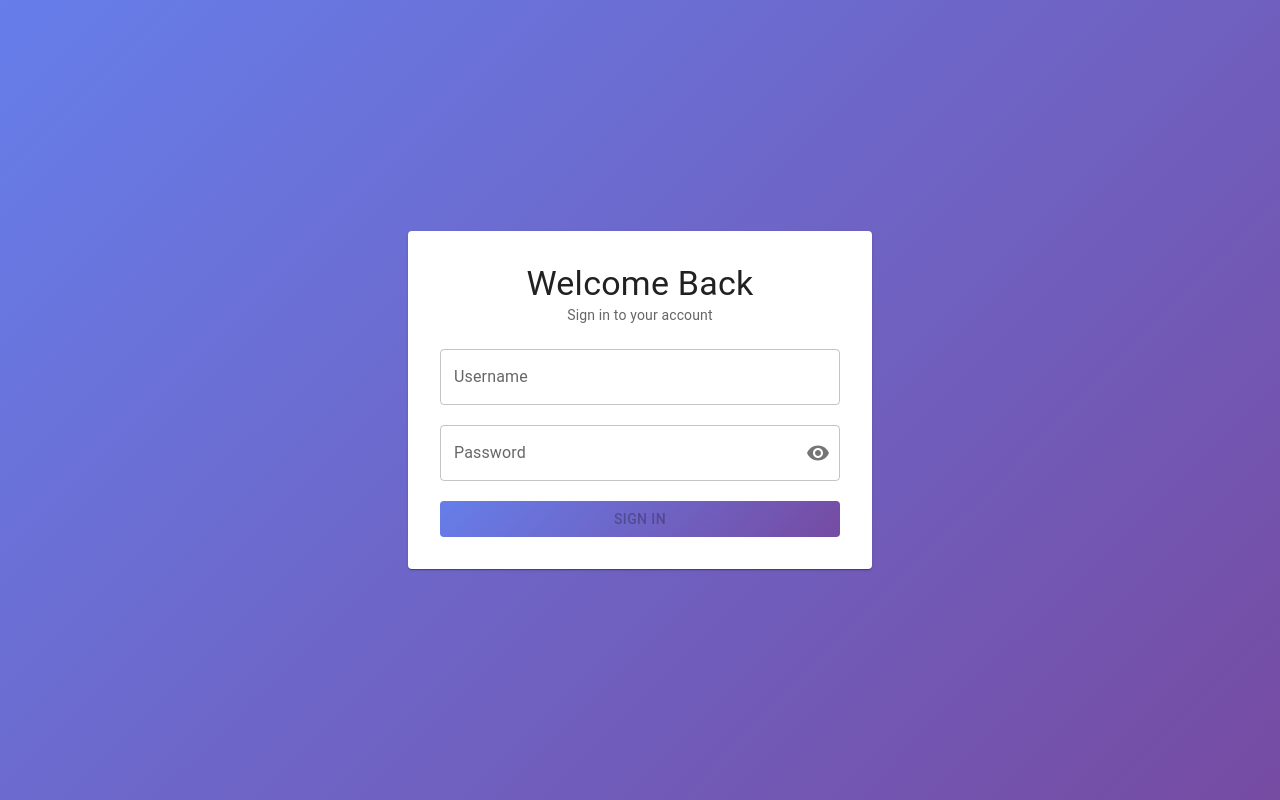
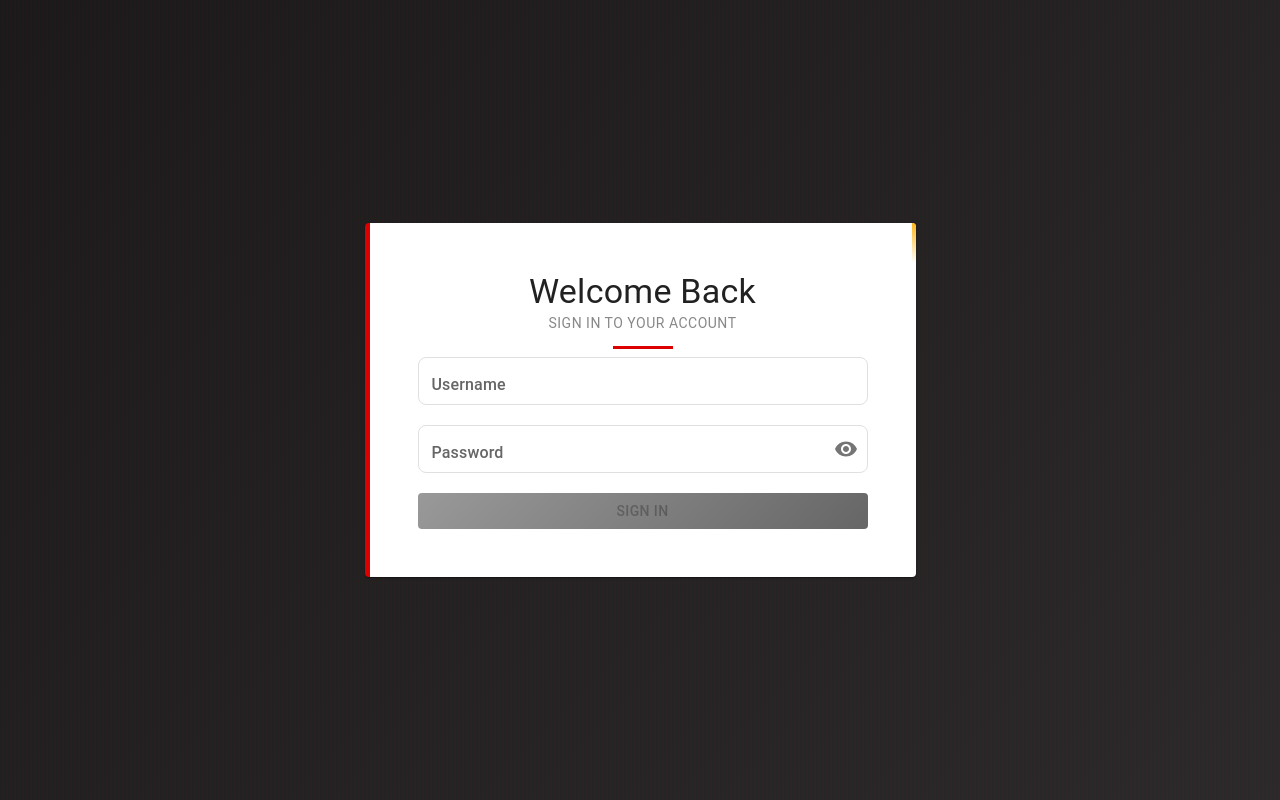
Before and after one commit to Youhanna-Yousry/T1, a React (Create React App) app in the folder frontend/: page /login in a window 1280 px wide. Built offline with nearby package versions, Linux system fonts and the light colour scheme; no server answers.

Commit message:
update the front-end styling of the login page as well as favicon and website name also update the format of pom.xml file

```diff
--- a/frontend/public/index.html
+++ b/frontend/public/index.html
@@ -24,7 +24,7 @@
       work correctly both with client-side routing and a non-root public URL.
       Learn how to configure a non-root public URL by running `npm run build`.
     -->
-    <title>React App</title>
+    <title>T1</title>
   </head>
   <body>
     <noscript>You need to enable JavaScript to run this app.</noscript>
--- a/frontend/src/components/form/PasswordInput.tsx
+++ b/frontend/src/components/form/PasswordInput.tsx
@@ -1,6 +1,7 @@
 import { useState } from "react";
 import { FormControl, InputLabel, OutlinedInput, InputAdornment, IconButton } from "@mui/material";
 import { Visibility, VisibilityOff } from "@mui/icons-material";
+import "./textInput/TextInput.less";
 
 interface PasswordInputProps {
     value: string;
@@ -12,7 +13,7 @@ export function PasswordInput({ value, error, onChange }: PasswordInputProps) {
     const [showPassword, setShowPassword] = useState(false);
 
     return (
-        <FormControl variant="outlined" fullWidth>
+        <FormControl variant="outlined" fullWidth className="password-input">
             <InputLabel htmlFor="password" error={error}>Password</InputLabel>
             <OutlinedInput
                 id="password"
--- a/frontend/src/components/form/submitButton/SubmitButton.less
+++ b/frontend/src/components/form/submitButton/SubmitButton.less
@@ -1,11 +1,48 @@
+@import '../../../styles/colors.less';
+
 .submit-button {
-  margin-top: 16px;
-  padding: 12px;
-  font-weight: 600;
-  text-transform: none;
-  background: linear-gradient(135deg, #667eea 0%, #764ba2 100%);
+  margin-top: 24px;
+  padding: 14px;
+  font-weight: 700;
+  text-transform: uppercase;
+  letter-spacing: 1px;
+  background: linear-gradient(135deg, @f1-red 0%, @f1-red-dark 100%);
+  border: none;
+  color: @color-white;
+  border-radius: 4px;
+  transition: all 0.3s ease;
+  cursor: pointer;
+  position: relative;
+  overflow: hidden;
+
+  &::before {
+    content: '';
+    position: absolute;
+    top: 0;
+    left: -100%;
+    width: 100%;
+    height: 100%;
+    background: linear-gradient(90deg, transparent, rgba(255, 184, 28, 0.3), transparent);
+    transition: left 0.5s ease;
+  }
 
   &:hover {
-    background: linear-gradient(135deg, #5568d3 0%, #6a3f8f 100%);
+    background: linear-gradient(135deg, lighten(@f1-red, 3%) 0%, lighten(@f1-red-dark, 3%) 100%);
+    transform: translateY(-2px);
+    box-shadow: 0 10px 30px rgba(220, 0, 0, 0.3);
+
+    &::before {
+      left: 100%;
+    }
+  }
+
+  &:active {
+    transform: translateY(0);
+  }
+
+  &:disabled {
+    background: linear-gradient(135deg, #999 0%, #666 100%);
+    cursor: not-allowed;
+    box-shadow: none;
   }
 }
--- /dev/null
+++ b/frontend/src/components/form/textInput/TextInput.less
@@ -0,0 +1,57 @@
+@import 'styles/colors.less';
+
+.text-input, .password-input {
+  margin-bottom: 20px;
+
+  .MuiOutlinedInput-root {
+    border-radius: 8px;
+    background: @color-bg-input;
+
+    fieldset {
+      border-color: @color-border-light;
+      border-width: 1px;
+    }
+
+    &:hover fieldset {
+      border-color: @color-border-medium;
+    }
+
+    &.Mui-focused fieldset {
+      border-color: @f1-red;
+    }
+
+    &.Mui-error fieldset {
+      border-color: @color-error;
+    }
+
+    input {
+      padding: 14px 16px;
+      color: @color-text-primary;
+      font-weight: 400;
+      font-size: 14px;
+      line-height: 1.4;
+      -webkit-font-smoothing: antialiased;
+      -moz-osx-font-smoothing: grayscale;
+
+      &::placeholder {
+        color: @color-placeholder;
+        opacity: 0.6;
+        font-weight: 400;
+      }
+    }
+  }
+
+  .MuiInputLabel-root {
+    color: @color-text-secondary;
+    font-size: 16px;
+    font-weight: 500;
+
+    &.Mui-focused {
+      color: @f1-red;
+    }
+
+    &.Mui-error {
+      color: @color-error;
+    }
+  }
+}
--- a/frontend/src/components/form/TextInput.tsx
+++ b/frontend/src/components/form/textInput/TextInput.tsx
@@ -1,4 +1,5 @@
 import { FormControl, InputLabel, OutlinedInput } from "@mui/material";
+import "./TextInput.less";
 
 interface TextInputProps {
     id: string;
@@ -10,7 +11,7 @@ interface TextInputProps {
 
 export function TextInput({ id, label, value, error, onChange }: TextInputProps) {
     return (
-        <FormControl variant="outlined" fullWidth>
+        <FormControl variant="outlined" fullWidth className="text-input">
             <InputLabel htmlFor={id} error={error}>{label}</InputLabel>
             <OutlinedInput
                 id={id}
--- a/frontend/src/pages/home/Home.tsx
+++ b/frontend/src/pages/home/Home.tsx
@@ -11,5 +11,5 @@ export default function Home() {
             .catch(err => console.error(err));
     }, []);
 
-    return <div>Home Component</div>;
+    return <div>Hi Cogy!</div>;
 }
--- a/frontend/src/pages/login/Login.less
+++ b/frontend/src/pages/login/Login.less
@@ -1,29 +1,85 @@
+@import 'styles/colors.less';
+
 .login-page {
   min-height: 100vh;
   display: flex;
   justify-content: center;
   align-items: center;
-  background: linear-gradient(135deg, #667eea 0%, #764ba2 100%);
+  background: linear-gradient(135deg, @color-bg-dark 0%, @color-bg-dark-secondary 100%);
+  position: relative;
+  overflow: hidden;
+
+  &::before {
+    content: '';
+    position: absolute;
+    top: 0;
+    left: 0;
+    right: 0;
+    bottom: 0;
+    background:
+      repeating-linear-gradient(
+        90deg,
+        transparent,
+        transparent 2px,
+        rgba(220, 0, 0, 0.03) 2px,
+        rgba(220, 0, 0, 0.03) 4px
+      );
+    pointer-events: none;
+  }
 }
 
 .login-card {
   width: 100%;
-  max-width: 400px;
-  padding: 32px;
-  border-radius: 8px;
-  box-shadow: 0 20px 60px rgba(0, 0, 0, 0.3);
+  max-width: 450px;
+  padding: 48px;
+  border-radius: 0;
+  box-shadow: 0 30px 90px rgba(220, 0, 0, 0.2);
+  background: @color-white;
+  position: relative;
+  z-index: 1;
+  border-left: 5px solid @f1-red;
+
+  &::before {
+    content: '';
+    position: absolute;
+    top: 0;
+    right: 0;
+    width: 4px;
+    height: 40px;
+    background: linear-gradient(180deg, @f1-accent, transparent);
+  }
 }
 
 .login-title {
   text-align: center;
-  margin-bottom: 24px;
+  margin-bottom: 32px;
+  position: relative;
+
+  &::after {
+    content: '';
+    position: absolute;
+    bottom: -16px;
+    left: 50%;
+    transform: translateX(-50%);
+    width: 60px;
+    height: 3px;
+    background: @f1-red;
+  }
 
   h1 {
-    font-weight: 700;
-    color: #333;
+    font-weight: 900;
+    color: @color-text-primary;
+    font-size: 32px;
+    letter-spacing: -0.5px;
+    margin: 0 0 8px 0;
+    text-transform: uppercase;
   }
 
   p {
-    color: #666;
+    color: @color-text-tertiary;
+    font-size: 14px;
+    margin: 0;
+    letter-spacing: 0.5px;
+    text-transform: uppercase;
   }
 }
--- a/frontend/src/pages/login/Login.tsx
+++ b/frontend/src/pages/login/Login.tsx
@@ -5,7 +5,7 @@ import { useNavigate } from "react-router-dom";
 import { login } from "services/authService";
 import { useAuth } from "context/authContext";
 
-import { TextInput } from "components/form/TextInput";
+import { TextInput } from "components/form/textInput/TextInput";
 import { PasswordInput } from "components/form/PasswordInput";
 import { SubmitButton } from "components/form/submitButton/SubmitButton";
 
--- /dev/null
+++ b/frontend/src/styles/colors.less
@@ -0,0 +1,23 @@
+// F1 Theme Global Colors
+@f1-red: #dc0000;
+@f1-red-dark: #a00000;
+@f1-black: #1a1a1a;
+@f1-dark-gray: #2a2a2a;
+@f1-light-gray: #f5f5f5;
+@f1-accent: #ffb81c;
+
+// Neutral Colors
+@color-white: #ffffff;
+@color-text-primary: @f1-black;
+@color-text-secondary: #666;
+@color-text-tertiary: #888;
+@color-text-disabled: #999;
+@color-border-light: #e0e0e0;
+@color-border-medium: #bdbdbd;
+@color-error: #d32f2f;
+@color-placeholder: #999;
+
+// Background Colors
+@color-bg-dark: @f1-black;
+@color-bg-dark-secondary: @f1-dark-gray;
+@color-bg-input: @color-white;
```
Also changed, not shown: 2 other files (tests, documents, lock files or other folders).
